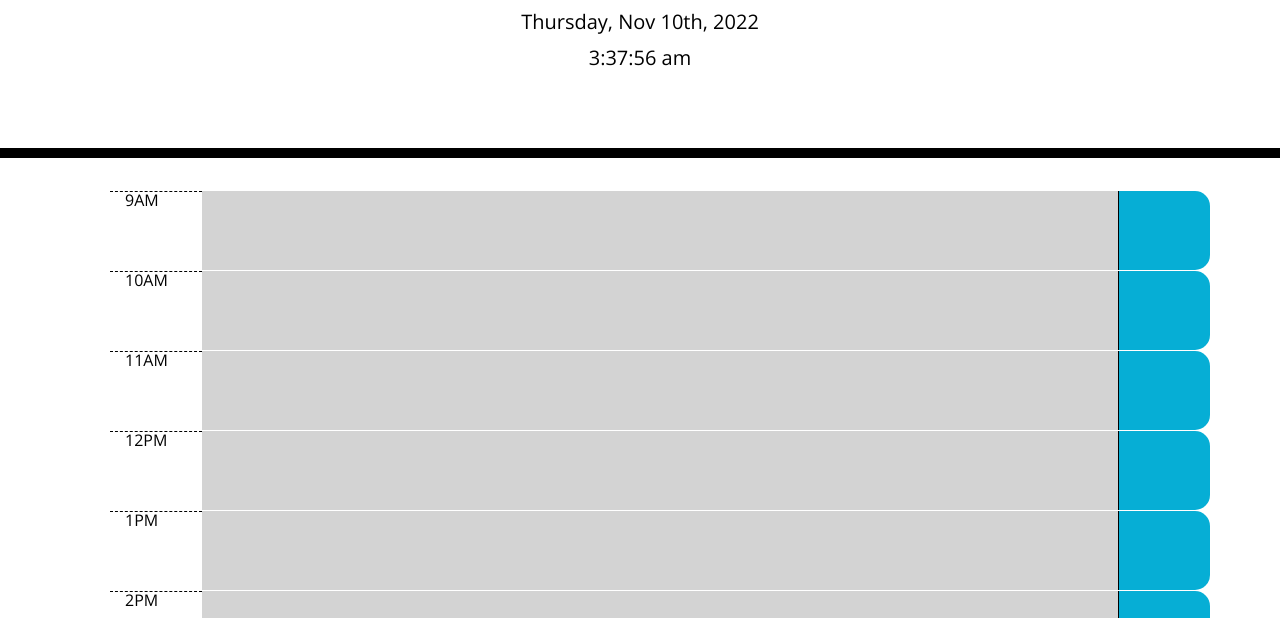
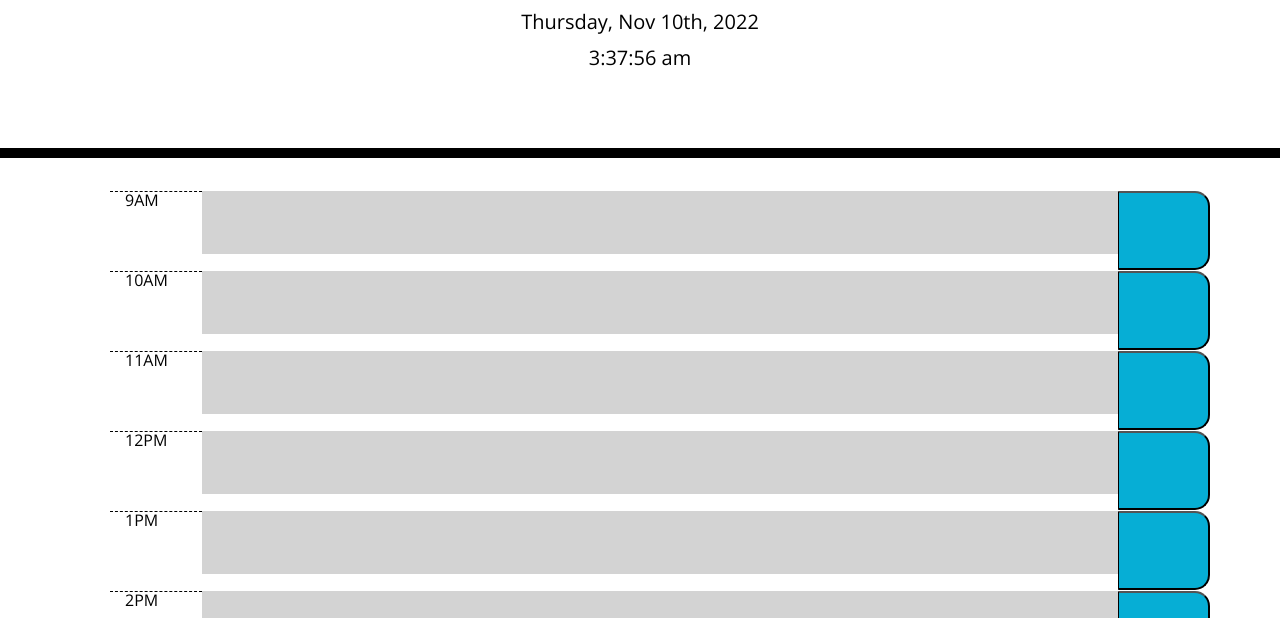
Before and after one commit to Carter-Schmitz/busy-day-planner, a plain HTML site: page index.html in a window 1280 px wide. Shown: the part 182-800 px from the top of the page. Drawn offline with nearby package versions, Linux system fonts and the light colour scheme.

Commit message:
Succesfully replicated timeblock creation in JS

```diff
--- a/assets/script.js
+++ b/assets/script.js
@@ -1,14 +1,36 @@
 var currentDay = moment();
 var currentTime = moment();
+var workHours = ['9AM','10AM','11AM','12PM','1PM','2PM','3PM','4PM','5PM'];
+var timeBlocks = $('.timeBlocks');
 
 $('#currentDay').text(currentDay.format('dddd, MMM Do, YYYY'));
 
-function updateTime(){
-$('#currentTime').text(currentTime.format('h:mm:ss a'));
+function updateTime() {
+    $('#currentTime').text(currentTime.format('h:mm:ss a'));
 }
+function createSlots() {
+    for (let index = 0; index < workHours.length; index++) {
+        var timeSlot = $('<li>')
+        var hour = $('<p>')
+        var block = $('<p>')
+        var saveBtn = $('<button>')
 
+        timeSlot.addClass('row')
+        hour.addClass('hour col-1')
+        block.addClass('block past col-10')
+        saveBtn.addClass('saveBtn col-1')
 
+        hour.text(workHours[index])
+
+        timeBlocks.append(timeSlot)
+        timeSlot.append(hour)
+        timeSlot.append(block)
+        timeSlot.append(saveBtn)
+    }
+
+}
+createSlots();
 updateTime();
-setInterval(function(){
-   updateTime();
-},1000);
+setInterval(function () {
+    updateTime();
+}, 1000);
--- a/index.html
+++ b/index.html
@@ -31,8 +31,8 @@
     </header>
     <div class="container">
       <!-- Timeblocks go here -->
-      <ul>
-        <li class="row">
+      <ul class="timeBlocks">
+        <!-- <li class="row">
             <hour class="hour col-1">9AM</hour>
             <block class="block past col-10"></block>
             <save class="saveBtn col-1"></save>
@@ -40,7 +40,7 @@
         <li class="row">
             <hour class="hour col-1">10AM</hour>
             <block class="block past col-10"></block>
-            <save class="saveBtn col-1"></save>
+            <button class="saveBtn col-1"></save>
         </li>
         <li class="row">
             <hour class="hour col-1">11AM</hour>
@@ -76,7 +76,7 @@
             <hour class="hour col-1">5PM</hour>
             <block class="block past col-10"></block>
             <save class="saveBtn col-1"></save>
-        </li>
+        </li> -->
       </ul>
     </div>
 
```
